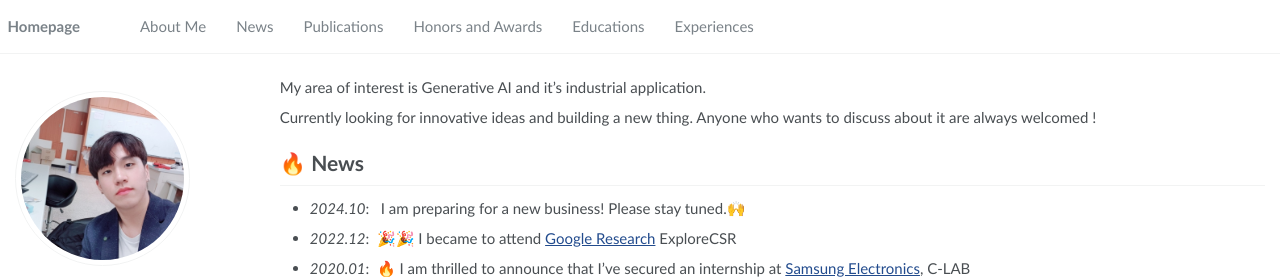
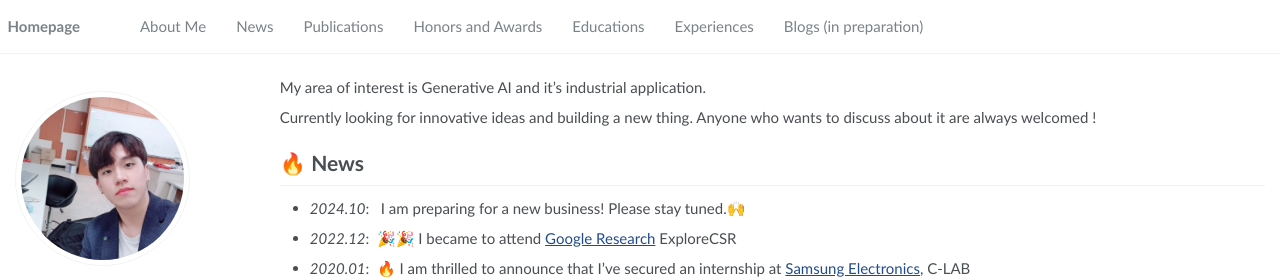
Before and after one commit to zzuno/zzuno.github.io, a Jekyll site: the page built from _pages/about.md, in a window 1280 px wide. Shown: the top 279 px of the page. Built offline with Jekyll 4.4.1, drawn with Linux system fonts in a browser that asks for light colours.

Commit message:
uwm back

```diff
--- a/_data/navigation.yml
+++ b/_data/navigation.yml
@@ -18,6 +18,9 @@ main:
   - title: "Experiences"
     url: "/#-internships"
 
+  - title: "Blogs (in preparation)"
+    url: "/#-"
+
   # - title: "Invited Talks"
   #   url: "/#-invited-talks"
 
```
